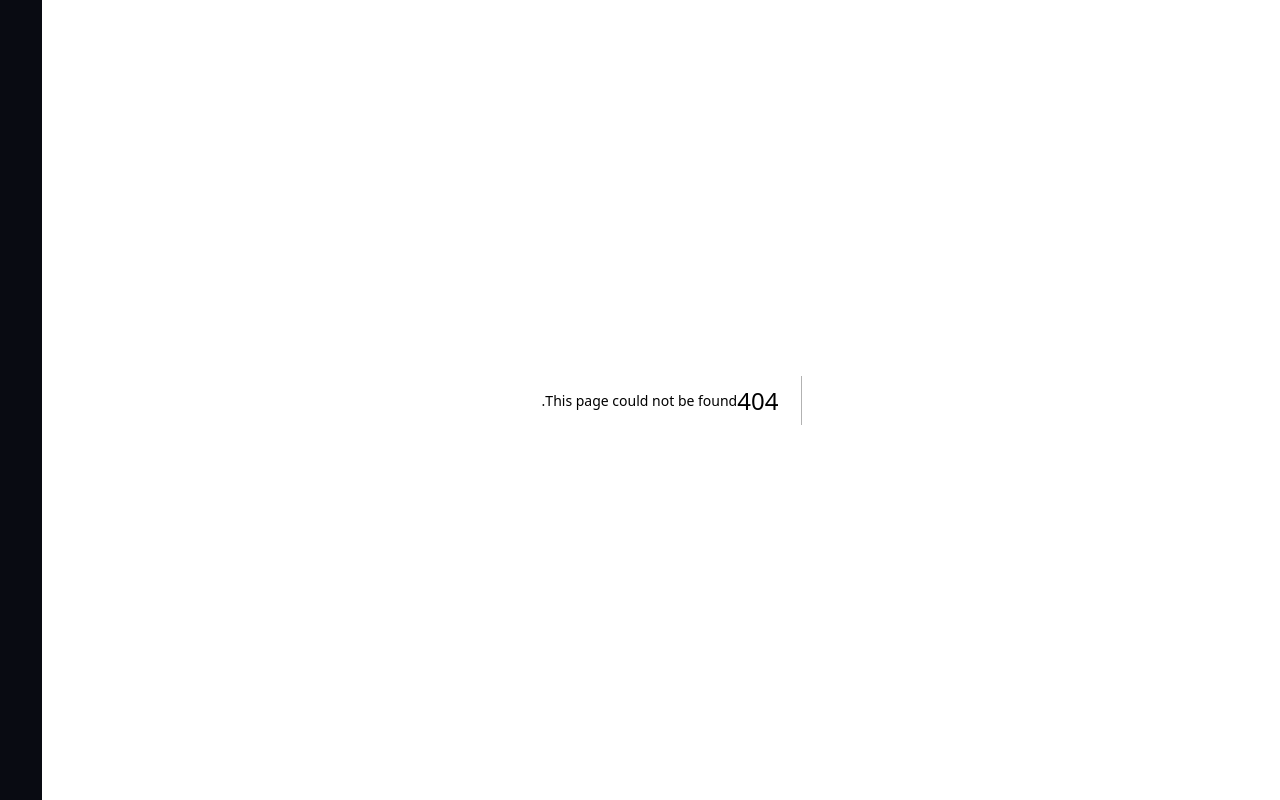
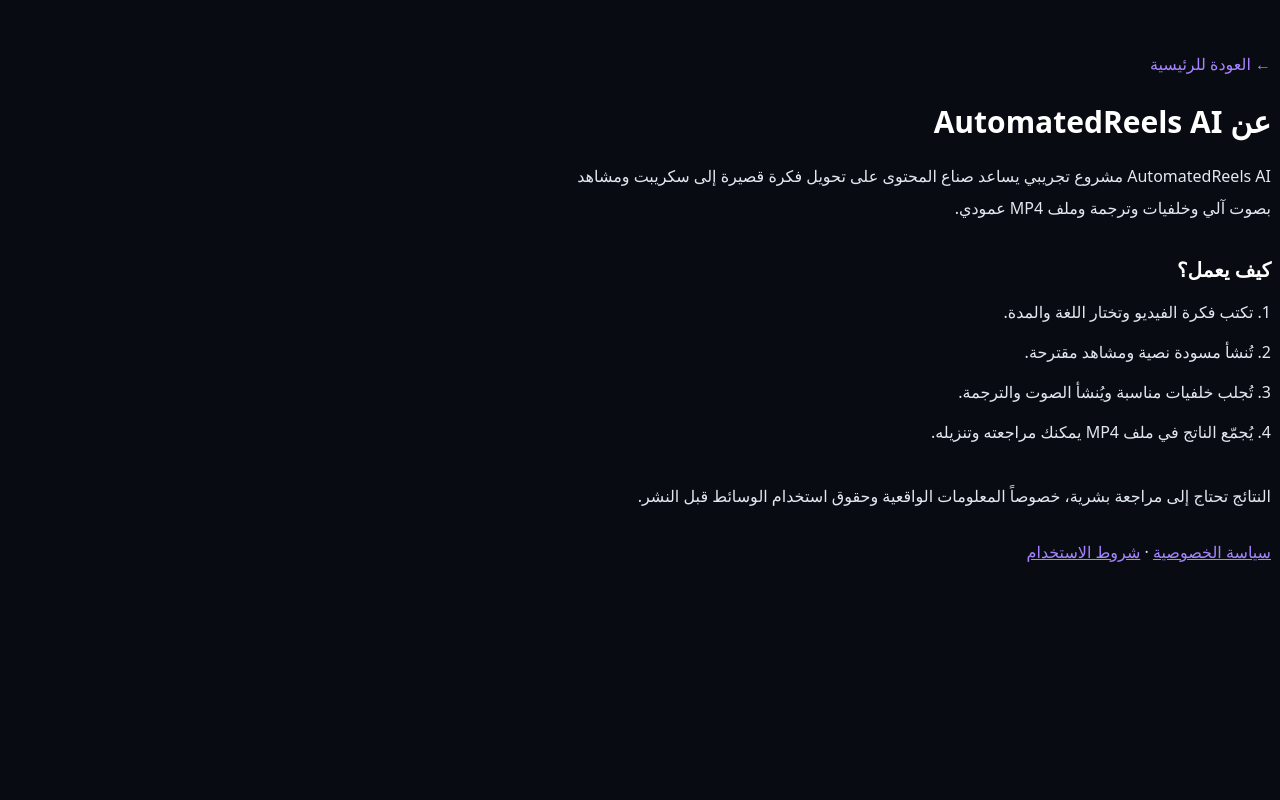
Before and after one commit to anwar0-001/AutomatedReels-AI, a Next.js app in the folder frontend/: page /about in a window 1280 px wide. Before the commit this address had no page. Built offline with nearby package versions, Linux system fonts and the light colour scheme.

Commit message:
Add Arabic about page

```diff
--- /dev/null
+++ b/frontend/app/about/page.tsx
@@ -0,0 +1,18 @@
+export default function AboutPage() {
+  return (
+    <main dir="rtl" className="mx-auto min-h-screen max-w-3xl px-5 py-12 leading-8 text-slate-200">
+      <a className="text-violet-400" href="/">← العودة للرئيسية</a>
+      <h1 className="mt-6 text-3xl font-black text-white">عن AutomatedReels AI</h1>
+      <p className="mt-5">AutomatedReels AI مشروع تجريبي يساعد صناع المحتوى على تحويل فكرة قصيرة إلى سكريبت ومشاهد بصوت آلي وخلفيات وترجمة وملف MP4 عمودي.</p>
+      <h2 className="mt-8 text-xl font-bold text-white">كيف يعمل؟</h2>
+      <ol className="mt-3 list-inside list-decimal space-y-2">
+        <li>تكتب فكرة الفيديو وتختار اللغة والمدة.</li>
+        <li>تُنشأ مسودة نصية ومشاهد مقترحة.</li>
+        <li>تُجلب خلفيات مناسبة ويُنشأ الصوت والترجمة.</li>
+        <li>يُجمّع الناتج في ملف MP4 يمكنك مراجعته وتنزيله.</li>
+      </ol>
+      <p className="mt-8">النتائج تحتاج إلى مراجعة بشرية، خصوصاً المعلومات الواقعية وحقوق استخدام الوسائط قبل النشر.</p>
+      <p className="mt-6"><a className="text-violet-400 underline" href="/privacy">سياسة الخصوصية</a> · <a className="text-violet-400 underline" href="/terms">شروط الاستخدام</a></p>
+    </main>
+  );
+}
```
